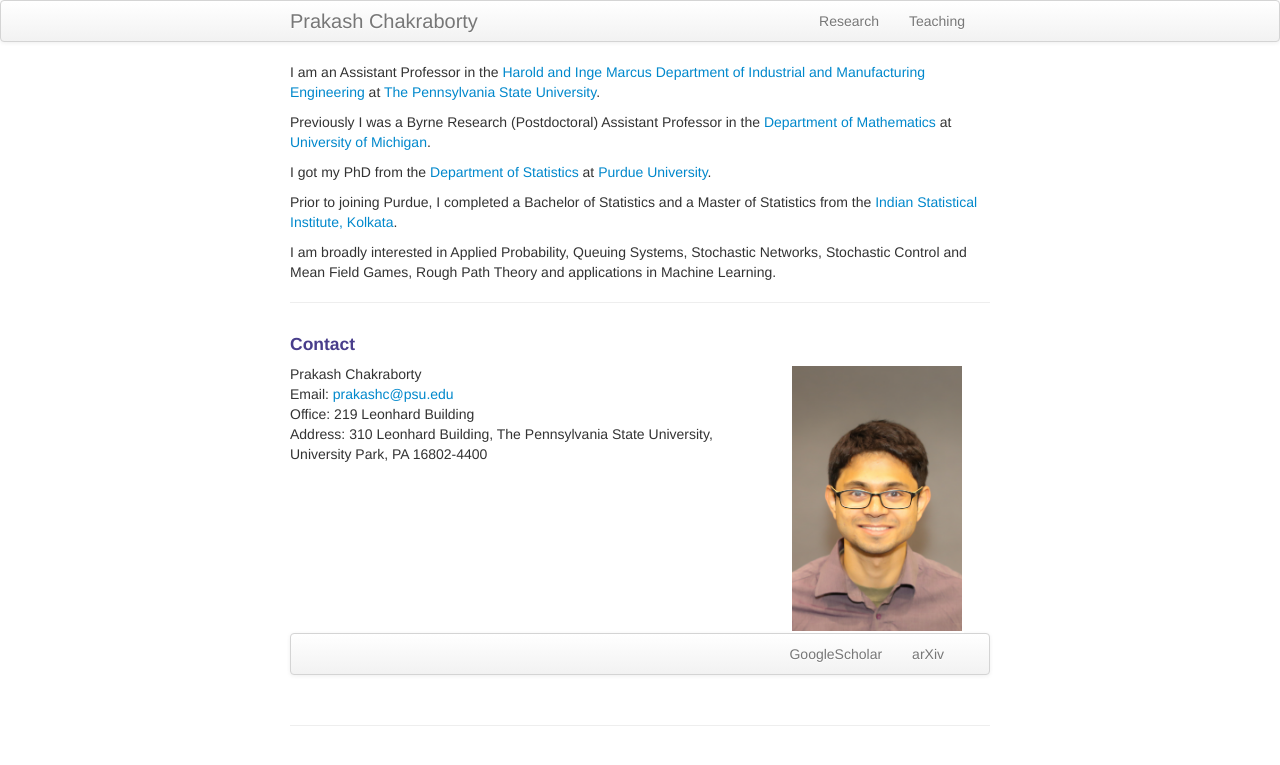
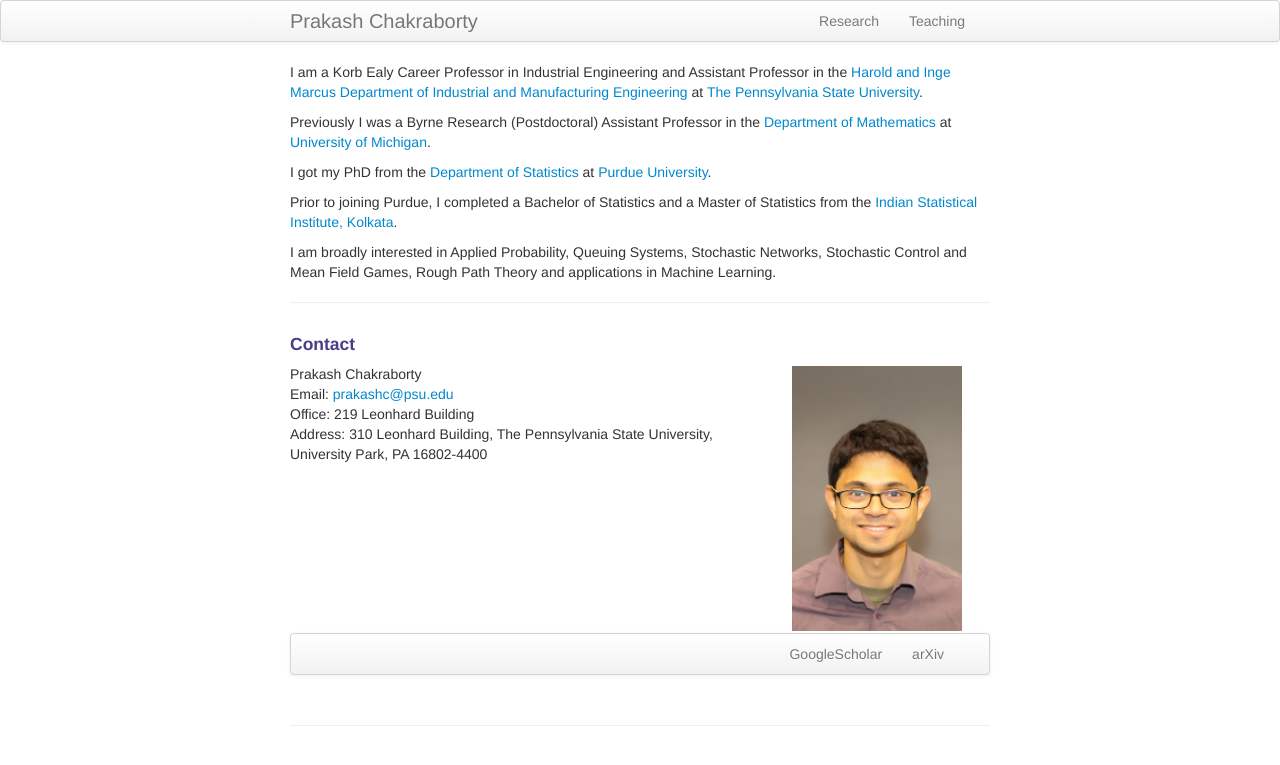
Before and after one commit to prakashchakraborty/prakashchakraborty.github.io, a Jekyll site: the page built from index.md, in a window 1280 px wide. Shown: the top 765 px of the page. Built offline with Jekyll 4.4.1, drawn with Linux system fonts in a browser that asks for light colours.

Commit message:
Update index.md

```diff
--- a/index.md
+++ b/index.md
@@ -5,7 +5,7 @@ description: Prakash Chakraborty is an Assistant Professor at Penn State.
 keywords: Prakash Chakraborty Purdue, Prakash, Chakraborty, Pennsylvania State University, mathematical finance, applied probability, probability, stochastic processes, rough path theory, operations research, Samy Tindel, Harsha Honnappa, Asaf Cohen
 ---
 
-I am an Assistant Professor in the <a href="https://www.ime.psu.edu/">Harold and Inge Marcus Department of Industrial and Manufacturing Engineering</a> at <a href="https://www.psu.edu/">The Pennsylvania State University</a>.
+I am a Korb Ealy Career Professor in Industrial Engineering and Assistant Professor in the <a href="https://www.ime.psu.edu/">Harold and Inge Marcus Department of Industrial and Manufacturing Engineering</a> at <a href="https://www.psu.edu/">The Pennsylvania State University</a>.
 
 Previously I was a Byrne Research (Postdoctoral) Assistant Professor in the <a href="https://lsa.umich.edu/math">Department of Mathematics</a> at <a href="https://umich.edu">University of Michigan</a>. <!--where I worked with Professors <a href="https://sites.lsa.umich.edu/erhan/">Erhan Bayraktar</a>, <a href="https://sites.google.com/site/asafcohentau/">Asaf Cohen</a> and <a href="https://lsa.umich.edu/math/people/faculty/vryoung.html">Virginia R. Young</a>. -->
 
```
